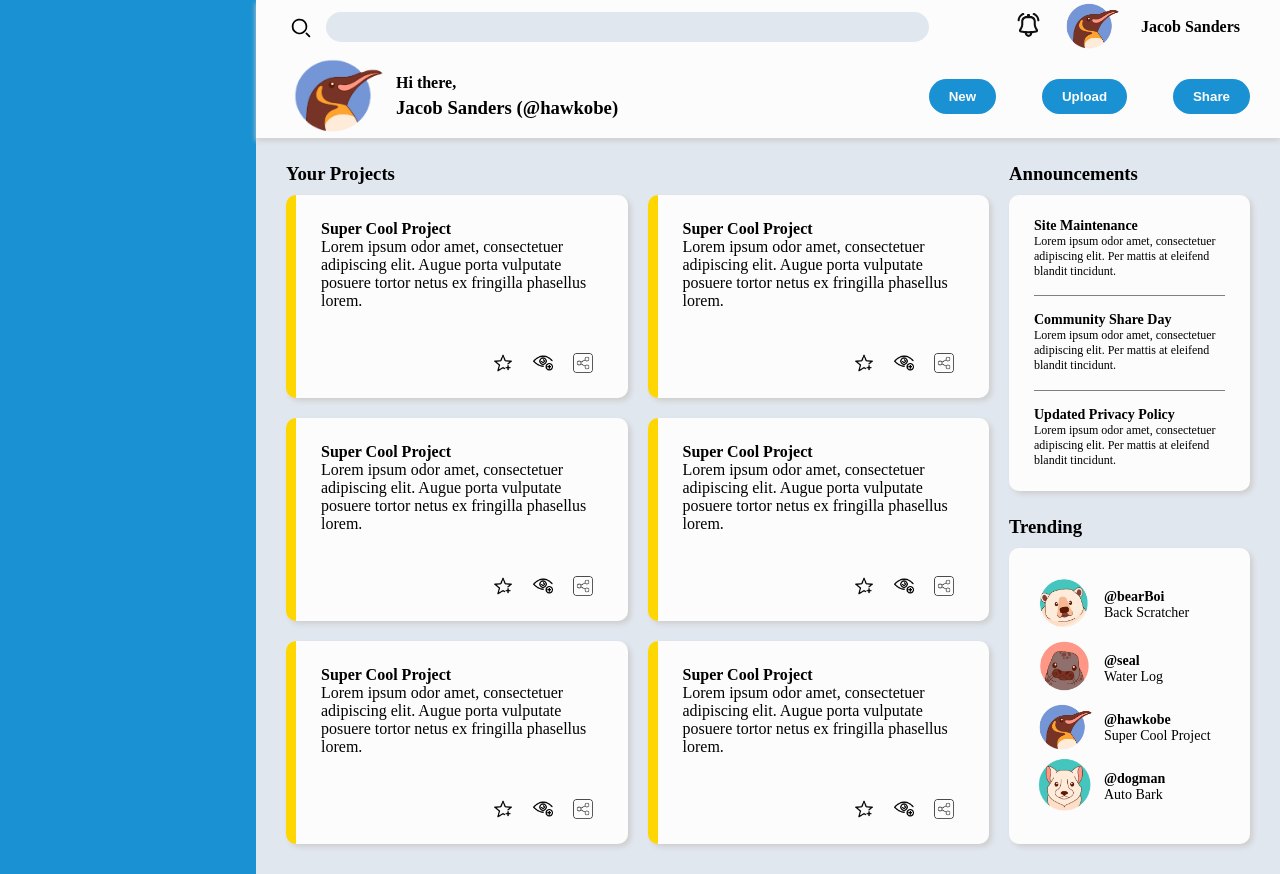
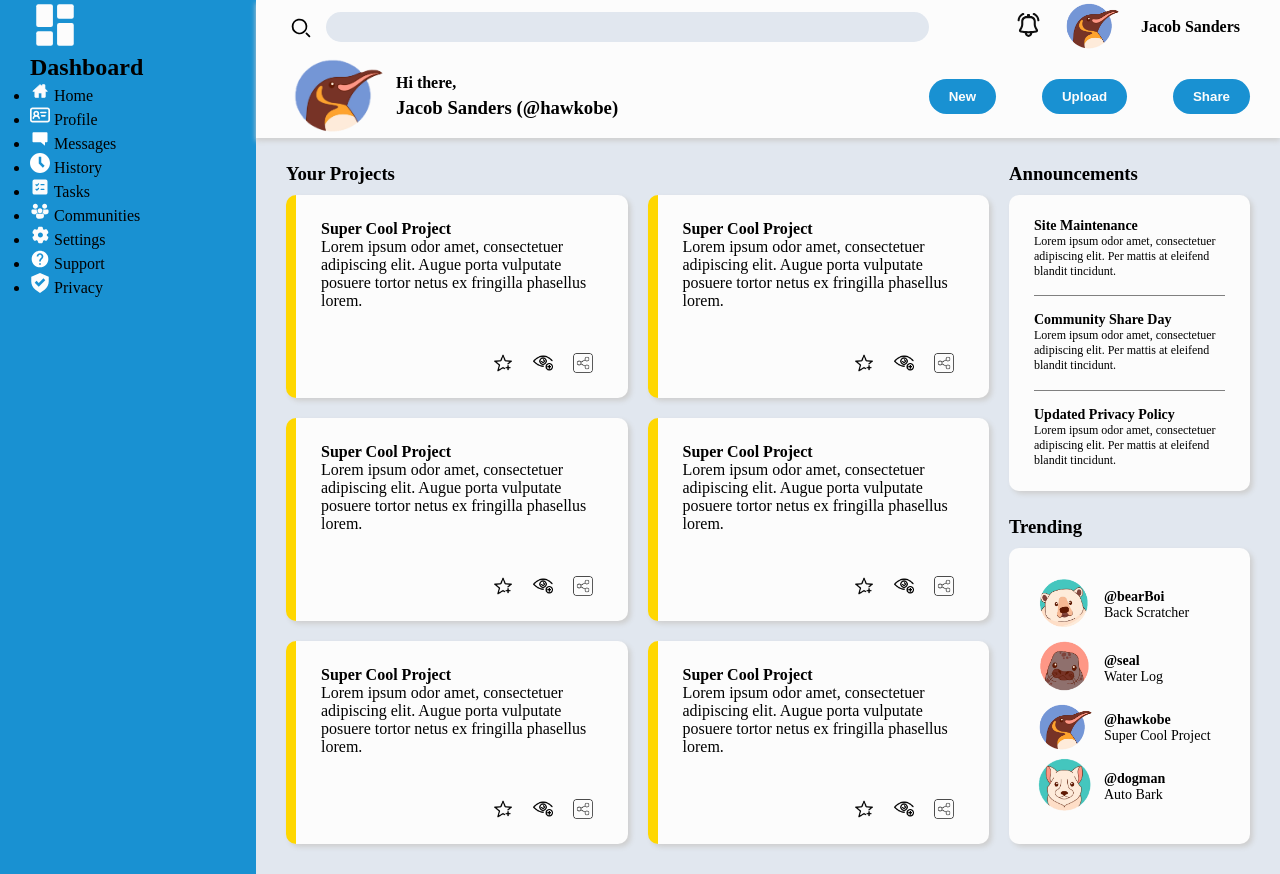
Before and after one commit to hawkobe/dashboard, a plain HTML site: page index.html in a window 1280 px wide. Drawn offline with Linux system fonts and the light colour scheme.

Commit message:
added all sidebar nav items and logo, connected google font

```diff
--- a/index.html
+++ b/index.html
@@ -4,7 +4,10 @@
   <meta charset="UTF-8">
   <meta name="viewport" content="width=device-width, initial-scale=1.0">
   <link rel="stylesheet" href="styles.css">
-  <title>Document</title>
+  <link rel="preconnect" href="https://fonts.googleapis.com">
+  <link rel="preconnect" href="https://fonts.gstatic.com" crossorigin>
+  <link href="https://fonts.googleapis.com/css2?family=Roboto&display=swap" rel="stylesheet">
+  <title>Dashboard</title>
 </head>
 <body>
   <div class="container">
@@ -40,6 +43,53 @@
       </div>
     </div>
     <div class="sidebar">
+      <div class="logo">
+        <img src="assets/img/dashboard-tile-solid-svgrepo-com (1).svg" alt="dashboard icon">
+        <h2>Dashboard</h2>
+      </div>
+      <nav class="nav-bar">
+        <ul class="nav">
+          <li>
+            <img src="assets/img/home-svgrepo-com.svg" alt="home icon">
+            Home
+          </li>
+          <li>
+            <img src="assets/img/id-card-svgrepo-com.svg" alt="profile id card">
+            Profile
+          </li>
+          <li>
+            <img src="assets/img/chat-square-plain-2-svgrepo-com.svg" alt="messages icon">
+            Messages
+          </li>
+          <li>
+            <img src="assets/img/clock-svgrepo-com.svg" alt="clock">
+            History
+          </li>
+          <li>
+            <img src="assets/img/task-list-svgrepo-com.svg" alt="checklist">
+            Tasks
+          </li>
+          <li>
+            <img src="assets/img/people-community-svgrepo-com.svg" alt="community icon">
+            Communities</li>
+        </ul>
+      </nav>
+      <div class="support">
+        <ul>
+          <li>
+            <img src="assets/img/settings-svgrepo-com.svg" alt="settings icon">
+            Settings
+          </li>
+          <li>
+            <img src="assets/img/help-svgrepo-com.svg" alt="support">
+            Support
+          </li>
+          <li>
+            <img src="assets/img/shield-check-svgrepo-com.svg" alt="privacy shield icon">
+            Privacy
+          </li>
+        </ul>
+      </div>
     </div>
     <div class="main-content">
       <div class="left-main-area">
```
